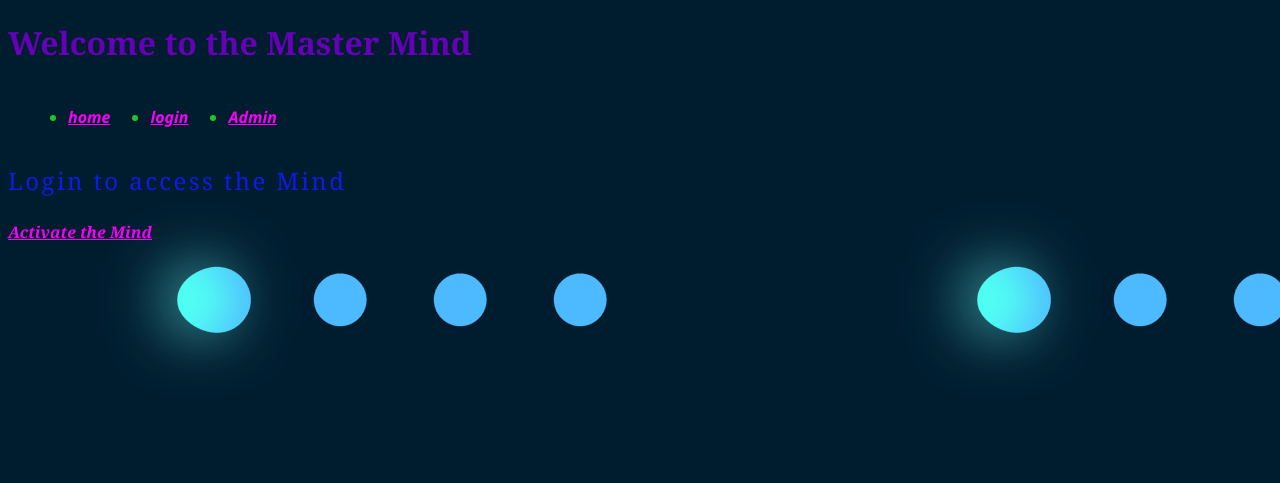
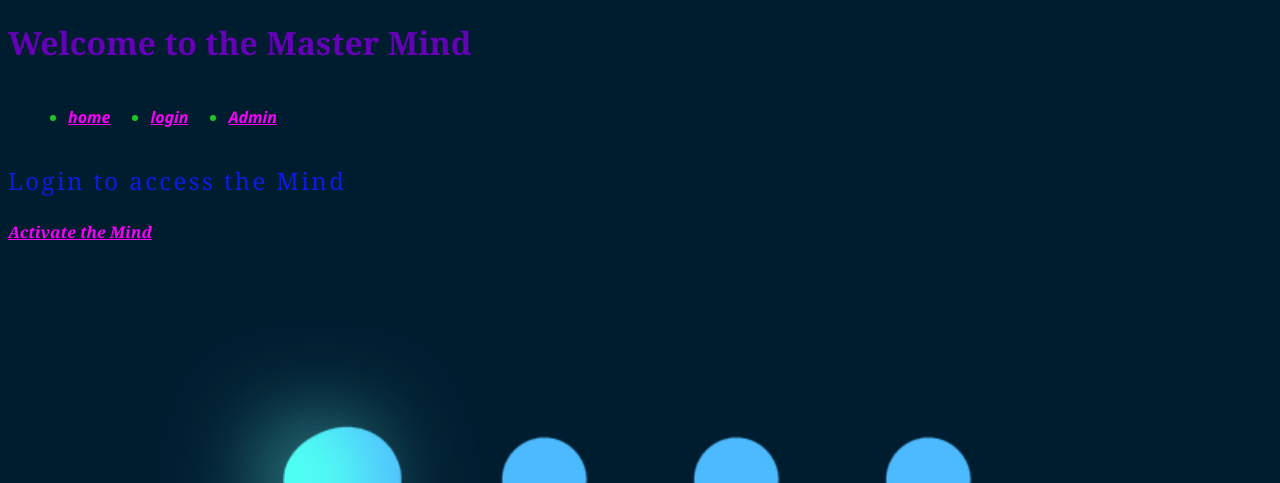
Before and after one commit to JamalHall/MasterMind-FullStackApp, a Node project: template views/index.ejs in a window 1280 px wide. Shown: the top 483 px of the page. Run offline with Node 20 templates, Linux system fonts and the light colour scheme; the template is opened without the code that fills it, so the values that code supplies are empty.

Commit message:
Update style.css

```diff
--- a/public/css/style.css
+++ b/public/css/style.css
@@ -1,7 +1,8 @@
 body {
   font-family:Georgia, 'Times New Roman', Times, serif;
   color: rgb(100, 0, 182);
-  background-image: url("../images/dotpass.gif")
+  background-image: url("../images/dotpass.gif");
+  background-size: cover;
 }
 
 .hide {
```
